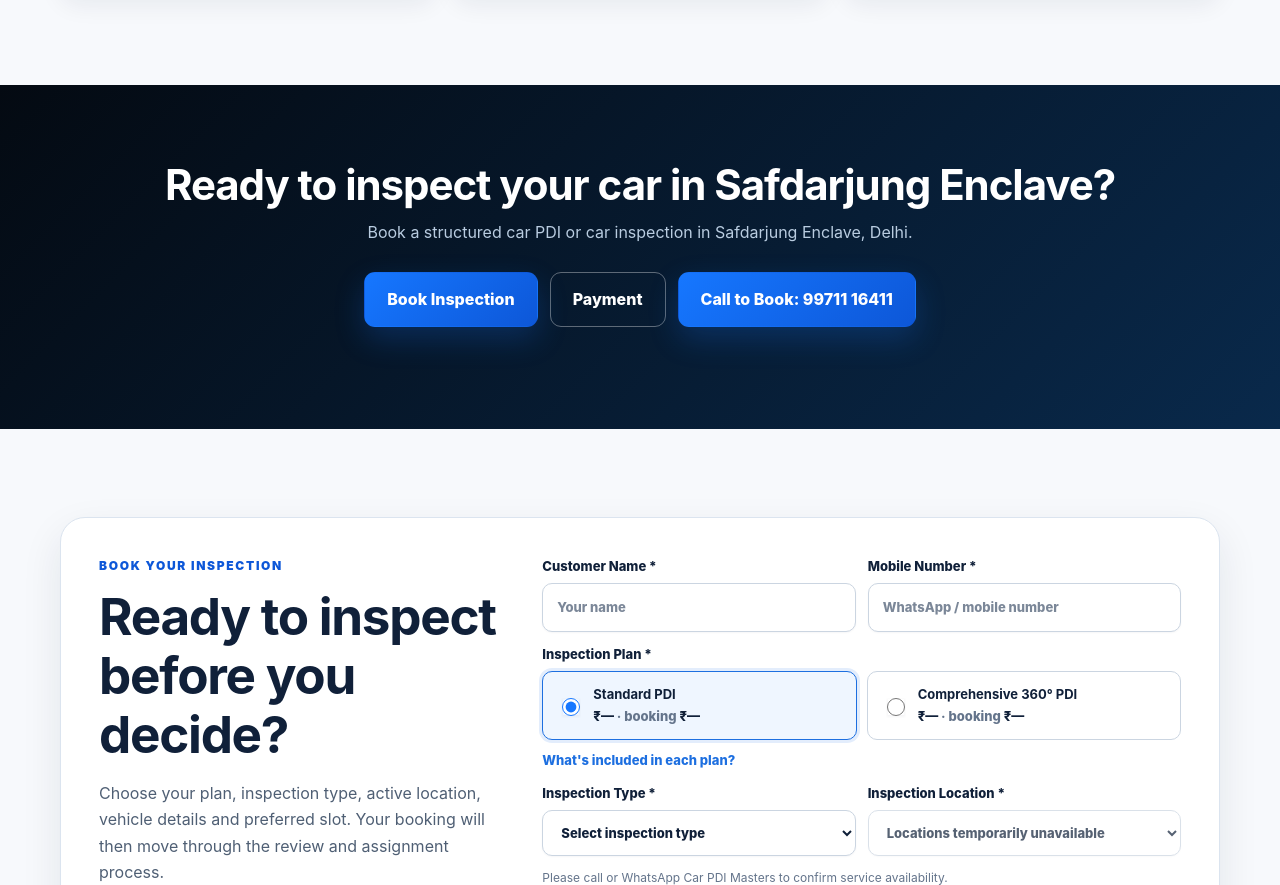
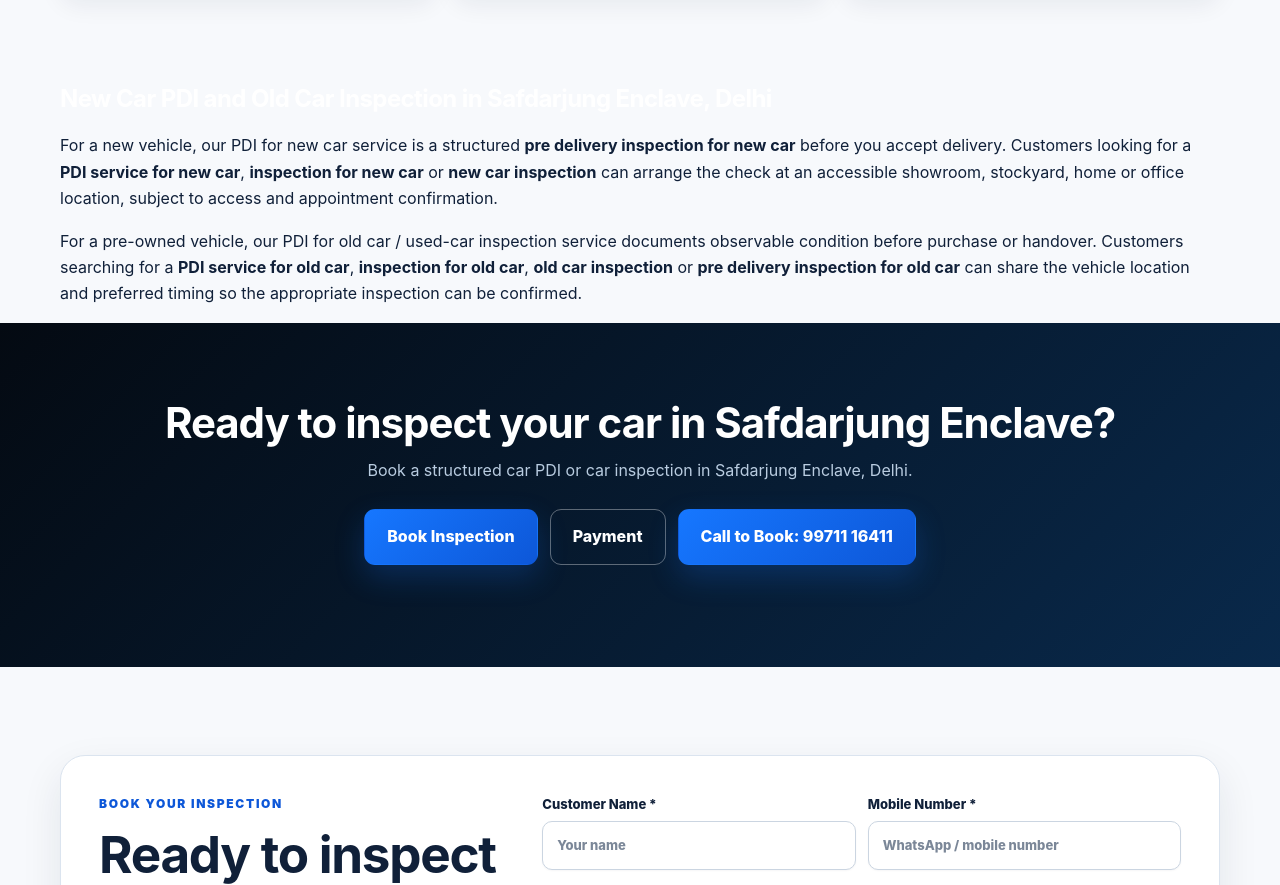
Before and after one commit to IshaanGaur/car-pdi-masters, a plain HTML site: page locations/delhi/safdarjung-enclave.html in a window 1280 px wide. Shown: the part 6546-7431 px from the top of the page. Drawn offline with Linux system fonts and the light colour scheme.

Commit message:
SEO: strengthen locality PDI intent coverage

```diff
--- a/locations/delhi/safdarjung-enclave.html
+++ b/locations/delhi/safdarjung-enclave.html
@@ -580,7 +580,10 @@ Pay the booking amount securely through Razorpay (UPI, cards or netbanking).
     </div>
   </div>
 </section>
-<section class="final-cta">
+
+<!-- LOCAL SEO INTENT: NEW & OLD CAR PDI -->
+<section class="container seo-intent" aria-labelledby="local-pdi-intent-title"><h2 id="local-pdi-intent-title">New Car PDI and Old Car Inspection in Safdarjung Enclave, Delhi</h2><p>For a new vehicle, our <a href="/services/new-car-pdi.html">PDI for new car</a> service is a structured <strong>pre delivery inspection for new car</strong> before you accept delivery. Customers looking for a <strong>PDI service for new car</strong>, <strong>inspection for new car</strong> or <strong>new car inspection</strong> can arrange the check at an accessible showroom, stockyard, home or office location, subject to access and appointment confirmation.</p><p>For a pre-owned vehicle, our <a href="/services/used-car-inspection.html">PDI for old car</a> / used-car inspection service documents observable condition before purchase or handover. Customers searching for a <strong>PDI service for old car</strong>, <strong>inspection for old car</strong>, <strong>old car inspection</strong> or <strong>pre delivery inspection for old car</strong> can share the vehicle location and preferred timing so the appropriate inspection can be confirmed.</p></section>
+<section class="final-cta"">
 <div class="container">
 
 <h2>Ready to inspect your car in Safdarjung Enclave?</h2>
```
